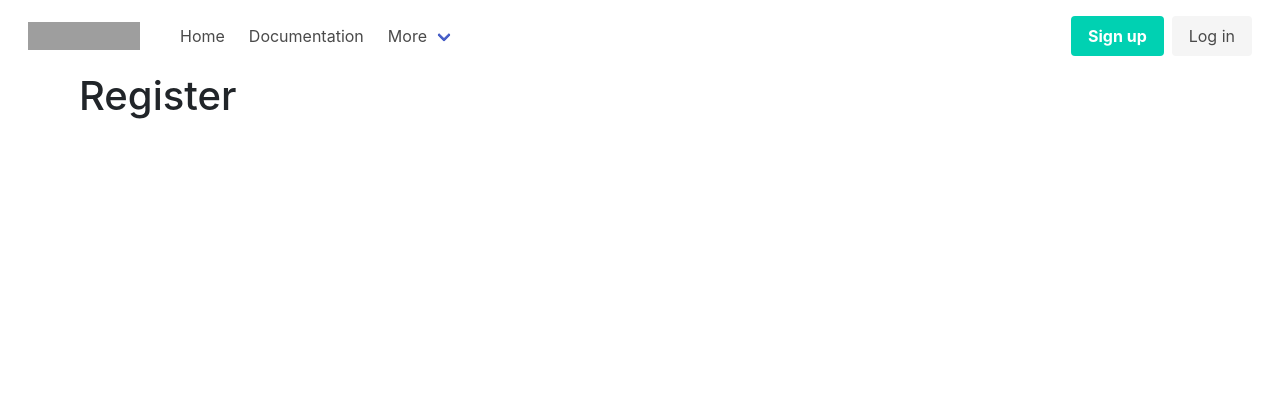
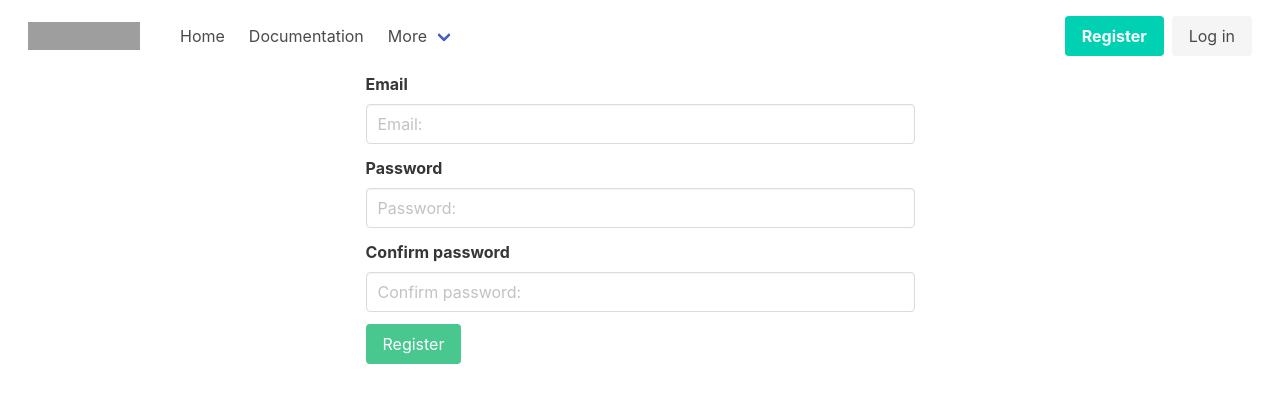
Before and after one commit to MomchilAngelovv/TubeMe, a React (Create React App) app in the folder WebApp/TubeMe.WebApp.App/ClientApp/: page /register in a window 1280 px wide. Shown: the top 402 px of the page. Built offline with nearby package versions, Linux system fonts and the light colour scheme; grey boxes are pictures that could not be loaded.

Commit message:
Prepare for tests

```diff
--- a/WebApp/TubeMe.WebApp.App/ClientApp/src/components/Home.js
+++ b/WebApp/TubeMe.WebApp.App/ClientApp/src/components/Home.js
@@ -1,48 +1,21 @@
 import React, { Component } from 'react';
-import Video from './Video'
 
 export default class Home extends Component {
   constructor(props) {
     super(props);
+
     this.state = {
-      videos: [
-        {
-          id: 1,
-          imgUrl: "https://images.immediate.co.uk/production/volatile/sites/30/2017/01/Bananas-218094b-scaled.jpg?quality=90&resize=960%2C872",
-          number: 10
-        },
-        {
-          id: 2,
-          imgUrl: "https://upload.wikimedia.org/wikipedia/commons/8/8a/Banana-Single.jpg",
-          number: 20
-        }
-      ],
-      value: 0
-    };
+      user: {
+        id: "123123123",
+        email: 'test@test.bg',
+      }
+    }
   }
 
-  renderVideos = () => {
-    return this.state.videos.map(video =>
-      <Video key={video.id} onValueChange={this.handleValueChange} video={video} />
-    )
-  }
-
-  handleValueChange = (newNumber, video) => {
-    let videoIndex = this.state.videos.indexOf(video);
-    let newVideoArray = this.state.videos;
-    newVideoArray[videoIndex].number = newNumber;
-
-    this.setState({ videos: newVideoArray, value: newVideoArray.reduce((a, b) => a.number + b.number) });
-  }
   render() {
-    let { onSum } = this.props
-    let { value, videos } = this.state
     return (
       <React.Fragment>
-        {this.renderVideos()}
-        <hr />
-        <div>{value}</div>
-        <button onClick={(e) => onSum(e, videos.reduce((v1, v2) => v1.number + v2.number))}>Set sum value to navbar</button>
+        <h1>Logged user: {this.state.user.id} {this.state.user.email}</h1>
       </React.Fragment>
     );
   }
--- a/WebApp/TubeMe.WebApp.App/ClientApp/src/components/Login.js
+++ b/WebApp/TubeMe.WebApp.App/ClientApp/src/components/Login.js
@@ -1,6 +1,23 @@
 import React, { Component } from 'react'
 
 export default class Login extends Component {
+  constructor(props) {
+    super(props)
+
+    this.state = {
+      email: '',
+      password: ''
+    }
+  }
+
+  handleOnInputChange = (event) => {
+    this.setState({ [event.target.name]: event.target.value })
+  }
+
+  handleOnLogin = () => {
+    this.props.history.push("/")
+  }
+
   render() {
     return (
       <div className="columns is-centered">
@@ -8,23 +25,20 @@ export default class Login extends Component {
           <div className="field">
             <label className="label">Email</label>
             <div className="control">
-              <input className="input" type="text" placeholder="Text input" />
+              <input onChange={this.handleOnInputChange} name="email" type="text" placeholder="Email:" className="input" />
             </div>
           </div>
 
           <div className="field">
-            <label className="label">Passoword</label>
+            <label className="label">Password</label>
             <div className="control">
-              <input className="input" type="text" placeholder="Text input" />
+              <input onChange={this.handleOnInputChange} name="password" type="password" placeholder="Password:" className="input" />
             </div>
           </div>
 
           <div className="field is-grouped">
             <div className="control">
-              <button className="button is-success">Login</button>
-            </div>
-            <div className="control">
-              <button className="button is-link is-light">Back</button>
+              <button onClick={this.handleOnLogin} className="button is-success">Login</button>
             </div>
           </div>
         </div>
--- a/WebApp/TubeMe.WebApp.App/ClientApp/src/components/NavMenu.js
+++ b/WebApp/TubeMe.WebApp.App/ClientApp/src/components/NavMenu.js
@@ -7,9 +7,7 @@ export default class NavMenu extends Component {
       <header>
         <nav className="navbar" role="navigation" aria-label="main navigation">
           <div className="navbar-brand">
-            <a className="navbar-item" href="https://bulma.io">
-              <img src="https://bulma.io/images/bulma-logo.png" width="112" height="28" />
-            </a>
+            <Link to="/" className="navbar-item"><img src="https://404store.com/2018/09/01/random-small-images43.md.png" width="112" height="28" /></Link>
 
             <a href='!#' role="button" className="navbar-burger burger" aria-label="menu" aria-expanded="false" data-target="navbarBasicExample">
               <span aria-hidden="true"></span>
@@ -37,10 +35,8 @@ export default class NavMenu extends Component {
             <div className="navbar-end">
               <div className="navbar-item">
                 <div className="buttons">
-                  <a href='!#' className="button is-primary">
-                    <strong>Sign up</strong>
-                  </a>
-                  <a href='!#' className="button is-light">Log in</a>
+                  <Link to="/register" className="button is-primary"> <strong>Register</strong></Link>
+                  <Link to="/login" className="button is-light">Log in</Link>
                 </div>
               </div>
             </div>
--- a/WebApp/TubeMe.WebApp.App/ClientApp/src/components/Register.js
+++ b/WebApp/TubeMe.WebApp.App/ClientApp/src/components/Register.js
@@ -1,9 +1,56 @@
 import React, { Component } from 'react'
 
 export default class Register extends Component {
+  constructor(props) {
+    super(props)
+
+    this.state = {
+      email: '',
+      password: '',
+      confirmPassword: ''
+    }
+  }
+
+  handleOnInputChange = (event) => {
+    this.setState({ [event.target.name]: event.target.value })
+  }
+
+  handleOnRegister = () => {
+    this.props.history.push("/")
+  }
+
   render() {
     return (
-      <h1>Register</h1>
+      <div className="columns is-centered">
+        <div className="column is-half">
+          <div className="field">
+            <label className="label">Email</label>
+            <div className="control">
+              <input onChange={this.handleOnInputChange} name="email" type="text" placeholder="Email:" className="input" />
+            </div>
+          </div>
+
+          <div className="field">
+            <label className="label">Password</label>
+            <div className="control">
+              <input onChange={this.handleOnInputChange} name="password" type="password" placeholder="Password:" className="input" />
+            </div>
+          </div>
+
+          <div className="field">
+            <label className="label">Confirm password</label>
+            <div className="control">
+              <input onChange={this.handleOnInputChange} name="confirmPassword" type="password" placeholder="Confirm password:" className="input" />
+            </div>
+          </div>
+
+          <div className="field is-grouped">
+            <div className="control">
+              <button onClick={this.handleOnRegister} className="button is-success">Register</button>
+            </div>
+          </div>
+        </div>
+      </div>
     )
   }
 }
--- a/WebApp/TubeMe.WebApp.App/ClientApp/src/components/Video.js
+++ /dev/null
@@ -1,22 +0,0 @@
-import React, { Component } from 'react';
-
-export default class Video extends Component {
-  handleOnClick = (e) => {
-    console.log(1)
-  }
-
-  render() {
-    let { imgUrl, number } = this.props.video
-    console.log('Video updated with hunmer', number)
-    return (
-      <div className="card" style={{ width: '18rem' }}>
-        <img className="card-img-top" src={imgUrl} alt="Card cap" />
-        <div className="card-body">
-          <h5 className="card-title">Card title</h5>
-          <p className="card-text">{number}</p>
-          <button onClick={(e) => this.handleOnClick(e)}> Change the value</button>
-        </div>
-      </div>
-    )
-  }
-}
```
Also changed, not shown: 2 other files (tests, documents, lock files or other folders).
